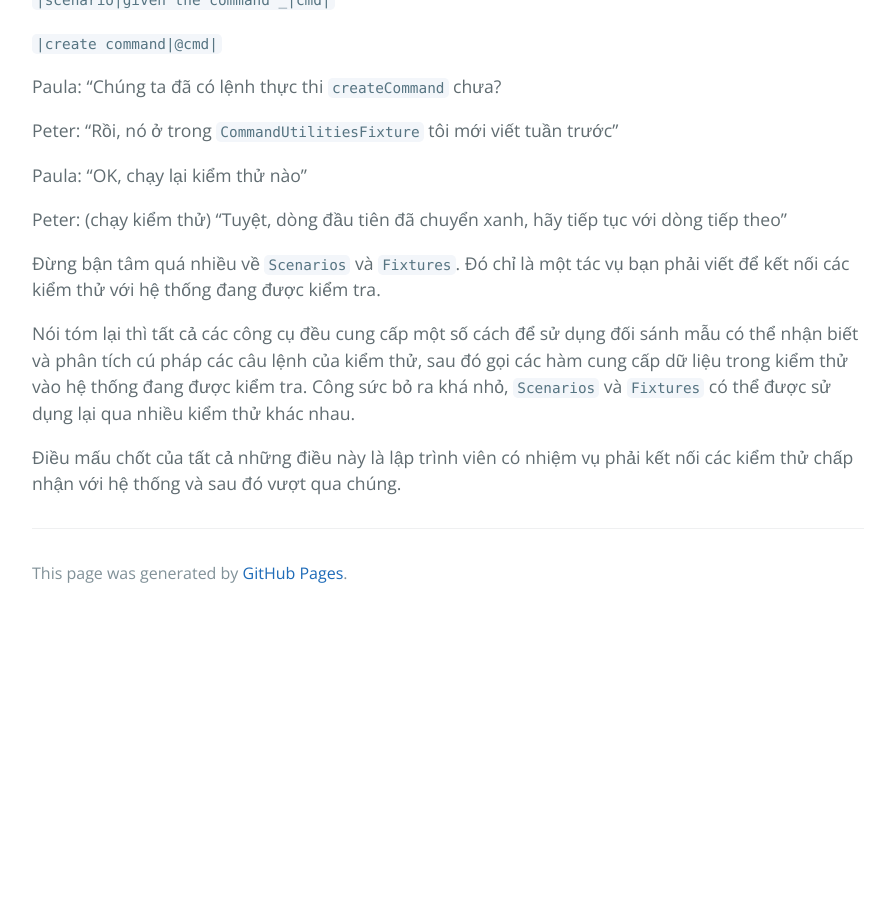
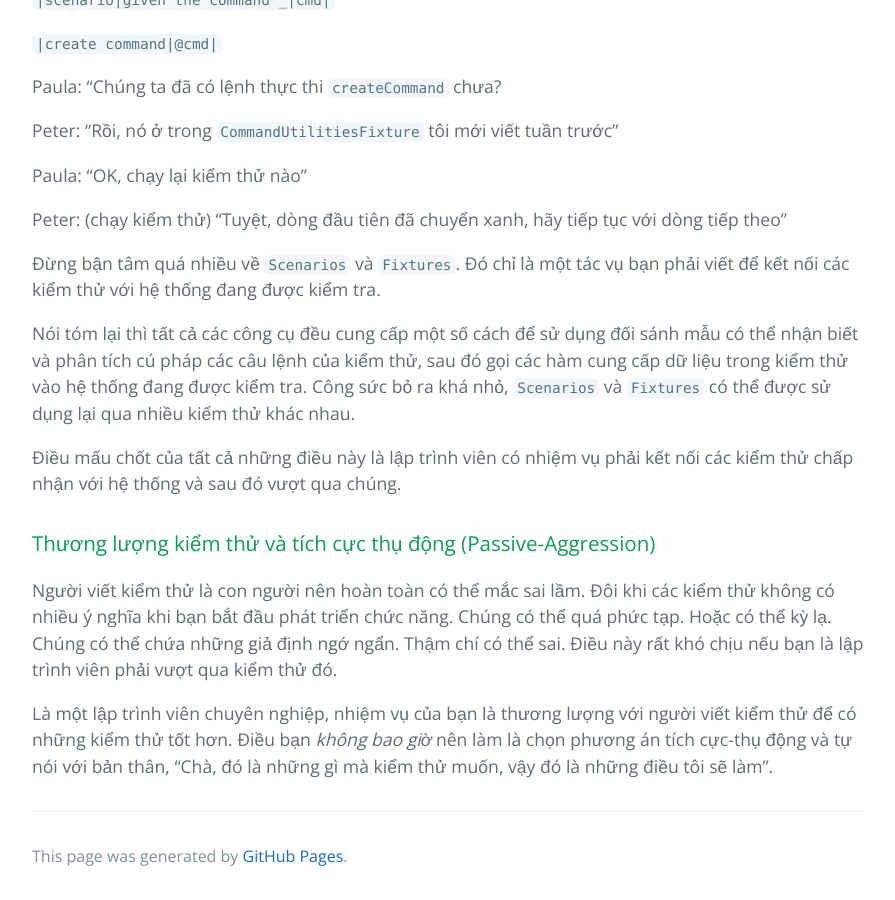
Before and after one commit to HaiBV/haibv.github.io, a Jekyll site: the page built from clean-coder/chapter-7-acceptance-testing.md, in a window 1280 px wide and 900 px high, scrolled down 10707 px. Shown: the whole window, without its empty margins (192-1087 px from the left). Built offline with Jekyll 4.4.1, drawn with Linux system fonts in a browser that asks for light colours; our own code applies the rules of GitHub Pages for plain Markdown files; before the commit the page ends 11324 px from its top, so only the background shows below that.

Commit message:
Book - The Clean Coder - Chapter 7 - Acceptance Testing

```diff
--- a/clean-coder/chapter-7-acceptance-testing.md
+++ b/clean-coder/chapter-7-acceptance-testing.md
@@ -313,3 +313,9 @@ Peter: (chạy kiểm thử) "Tuyệt, dòng đầu tiên đã chuyển xanh, h
 Nói tóm lại thì tất cả các công cụ đều cung cấp một số cách để sử dụng đối sánh mẫu có thể nhận biết và phân tích cú pháp các câu lệnh của kiểm thử, sau đó gọi các hàm cung cấp dữ liệu trong kiểm thử vào hệ thống đang được kiểm tra. Công sức bỏ ra khá nhỏ, `Scenarios` và `Fixtures` có thể được sử dụng lại qua nhiều kiểm thử khác nhau.
 
 Điều mấu chốt của tất cả những điều này là lập trình viên có nhiệm vụ phải kết nối các kiểm thử chấp nhận với hệ thống và sau đó vượt qua chúng.
+
+### Thương lượng kiểm thử và tích cực thụ động (Passive-Aggression)
+
+Người viết kiểm thử là con người nên hoàn toàn có thể mắc sai lầm. Đôi khi các kiểm thử không có nhiều ý nghĩa khi bạn bắt đầu phát triển chức năng. Chúng có thể quá phức tạp. Hoặc có thể kỳ lạ. Chúng có thể chứa những giả định ngớ ngẩn. Thậm chí có thể sai. Điều này rất khó chịu nếu bạn là lập trình viên phải vượt qua kiểm thử đó.
+
+Là một lập trình viên chuyên nghiệp, nhiệm vụ của bạn là thương lượng với người viết kiểm thử để có những kiểm thử tốt hơn. Điều bạn _không bao giờ_ nên làm là chọn phương án tích cực-thụ động và tự nói với bản thân, "Chà, đó là những gì mà kiểm thử muốn, vậy đó là những điều tôi sẽ làm".
```
